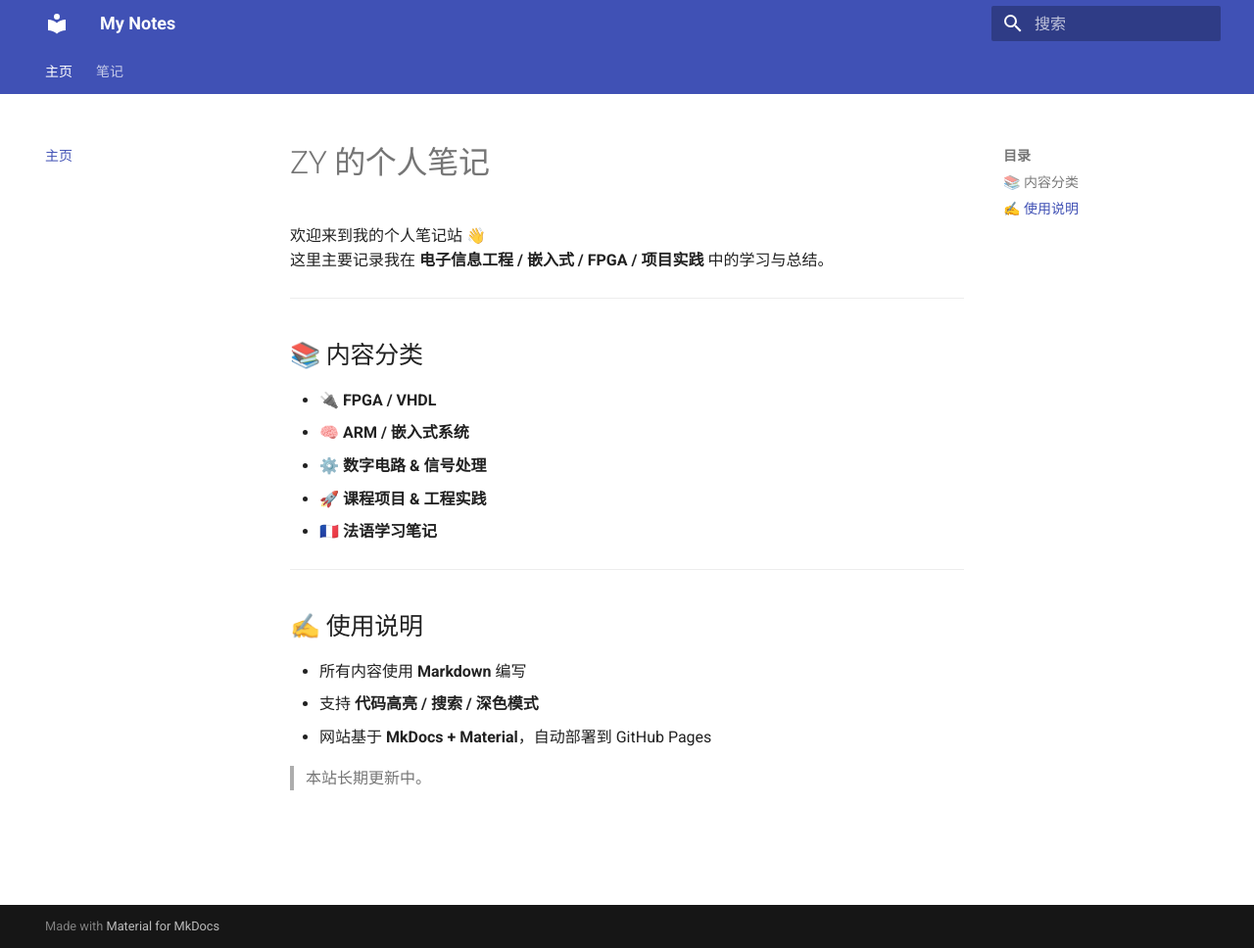
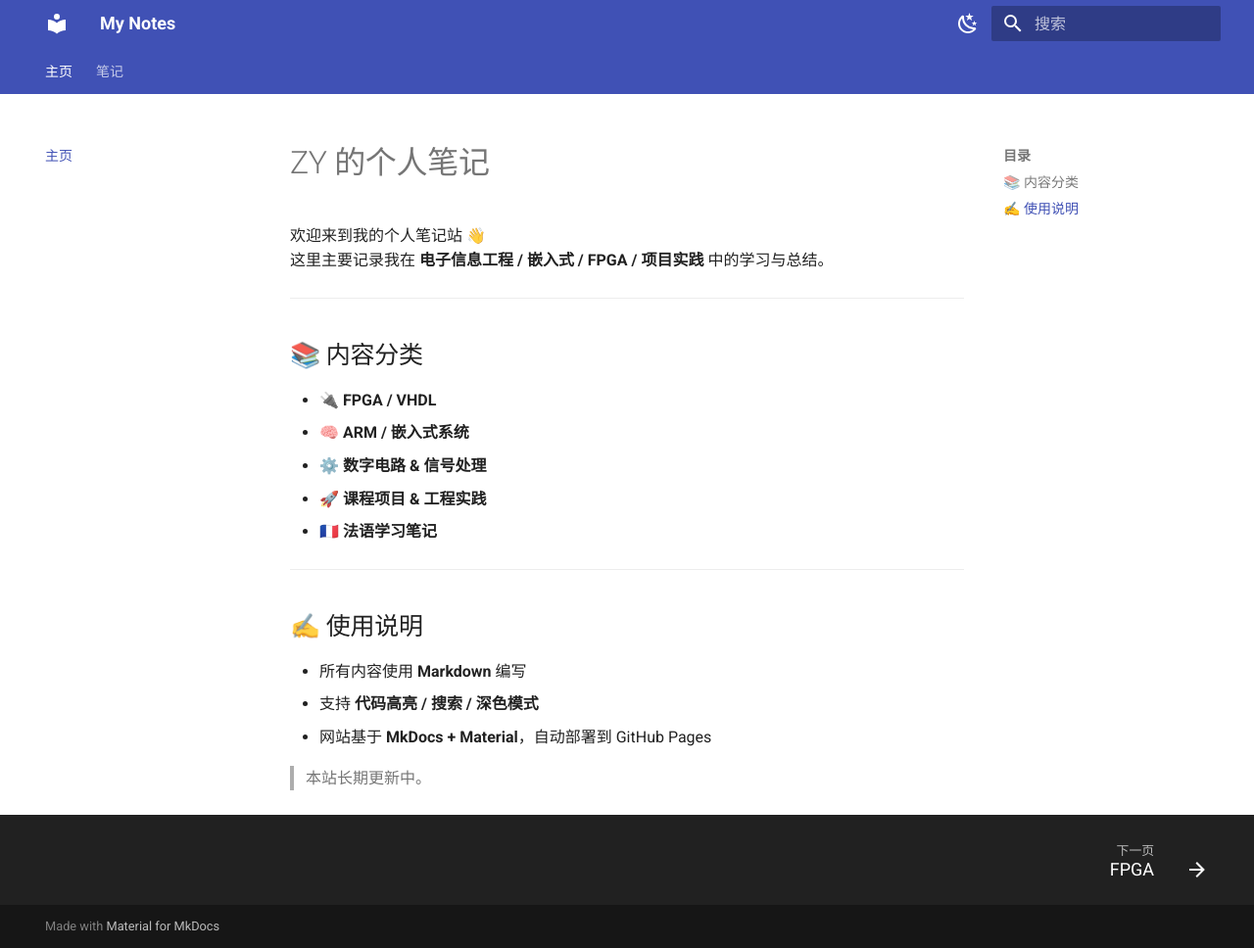
Before and after one commit to zhyun828/zhyun828.github.io, an MkDocs documentation site: the page built from docs/index.md, in a window 1280 px wide and 968 px high. Shown: the whole window at 98% size. Built offline with MkDocs 1.6.1 and Material for MkDocs 9.7.7, drawn with Linux system fonts in a browser that asks for light colours.

Commit message:
improve theme

```diff
--- a/mkdocs.yml
+++ b/mkdocs.yml
@@ -4,14 +4,25 @@ site_url: https://zhyun828.github.io/
 theme:
   name: material
   language: zh
+  palette:
+    - scheme: default
+      toggle:
+        icon: material/weather-night
+        name: 深色模式
+    - scheme: slate
+      toggle:
+        icon: material/white-balance-sunny
+        name: 浅色模式
   features:
     - navigation.tabs
     - navigation.sections
     - navigation.expand
     - navigation.top
+    - navigation.footer
     - search.suggest
     - search.highlight
     - content.code.copy
+
 
 markdown_extensions:
   - admonition
```
